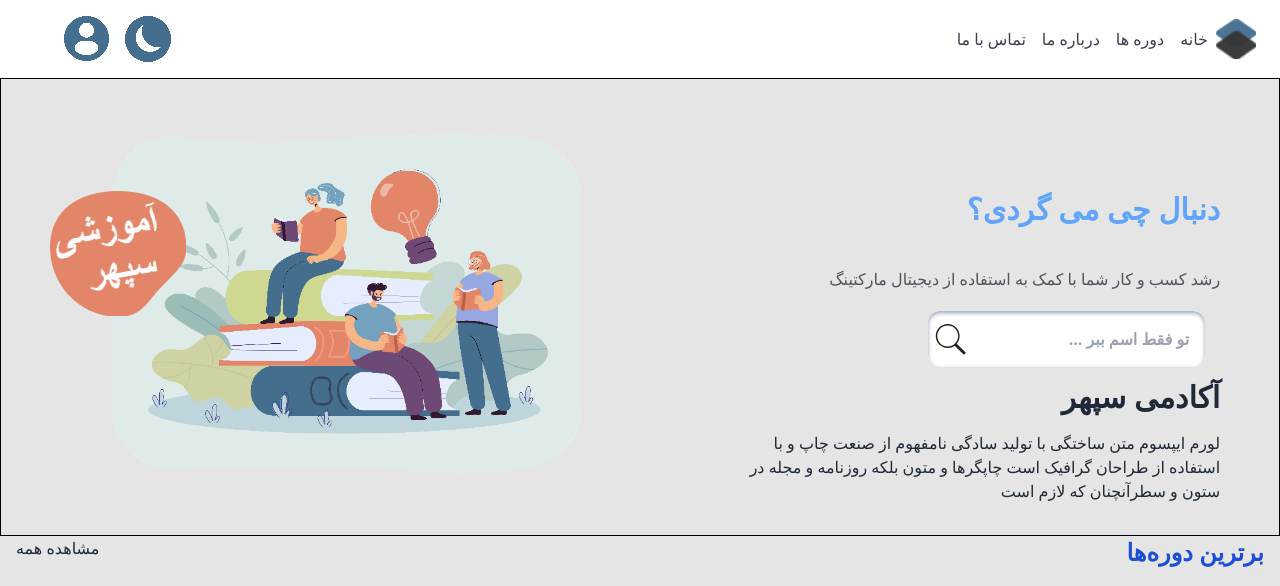
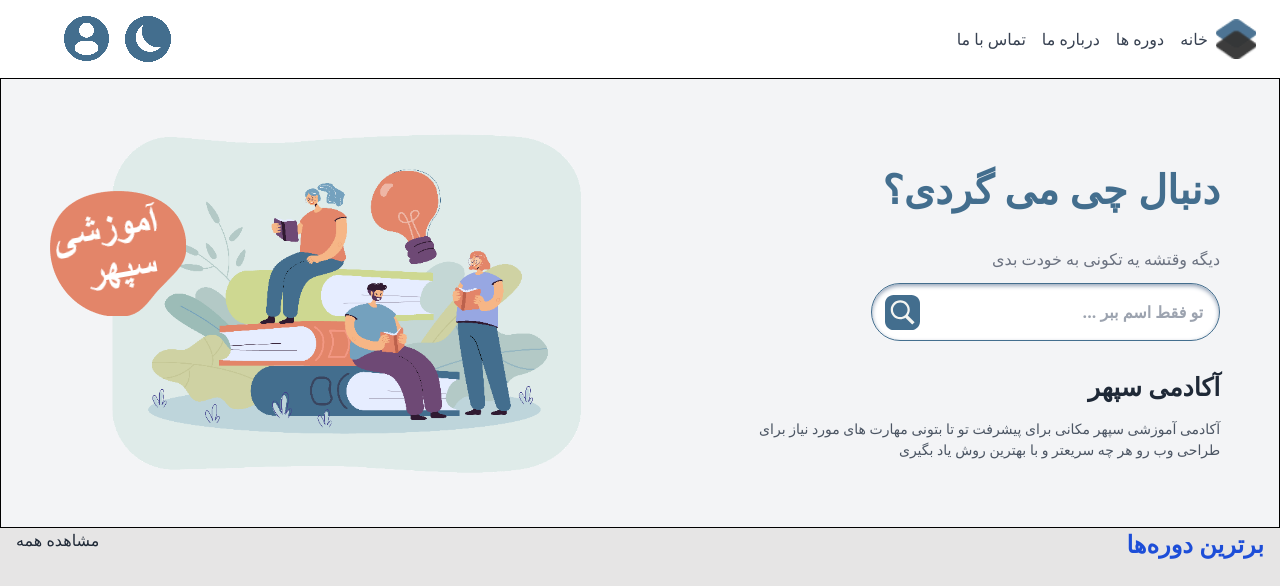
Before and after one commit to academy-react-summer1403/future-programmers, a React (Vite) app: page / in a window 1280 px wide. Shown: the top 586 px of the page. Built offline with nearby package versions, Linux system fonts and the light colour scheme; no server answers; a web font is replaced by a local one.

Commit message:
hero section

```diff
--- a/src/component/SearchBoxInCourses/SearchBox.jsx
+++ b/src/component/SearchBoxInCourses/SearchBox.jsx
@@ -5,7 +5,7 @@ function SearchBox({setSearch}) {
       <input
       onChange={(e)=>setSearch(e.target.value)}
       type='text' placeholder='جستجوی دوره' name='SearchCourse'
-      className='lg:p-4 md:max-lg:p-2 mr-[3%] bg-[url(public/search.svg)] [background-position-y:center] max-sm:[background-position-x:3%] [background-position-x:2%] bg-no-repeat text-base max-md:p-[9px] md:max-lg:text-[11px] font-bold [background-size:35px] md:max-lg:[background-size:25px] max-sm:[background-size:25px] max-sm:text-[13px] [center] shadow-inner shadow-slate-400 rounded-xl dark:bg-[#556e53] dark:placeholder-[#d1d4c9]'   />
+      className='lg:p-4 md:max-lg:p-2 mr-[3%] bg-[url(public/courseSearch.svg)] dark:bg-[url(public/darkcourseSearch.svg)] [background-position-y:center] max-sm:[background-position-x:3%] [background-position-x:2%] bg-no-repeat text-base max-md:p-[9px] md:max-lg:text-[11px] font-bold [background-size:35px] md:max-lg:[background-size:25px] max-sm:[background-size:25px] max-sm:text-[13px] [center] shadow-inner shadow-slate-400 rounded-xl dark:bg-[#556e53] dark:placeholder-[#d1d4c9]'   />
     </div>
   )
 }
--- a/src/component/landingComponent/HeroSection/HeroSection.jsx
+++ b/src/component/landingComponent/HeroSection/HeroSection.jsx
@@ -2,16 +2,14 @@
 
 const HeroSection = () => {
     return (
-        <div className=" bg-[#e6e5e5] font-[sans] dark:bg-[#152a38] border border-black">
+        <div className=" bg-[#f3f4f6] font-[sans] dark:bg-[#152a38] border border-black">
             <div className=" py-8 px-4 mx-auto flex flex-row justify-around">
                     <div className="text-center md:text-right  w-full md:w-[40%]">
-                        <h1 className="text-3xl mx-auto  font-bold mb-4 mt-20  text-blue-400">دنبال چی می گردی؟</h1>
-                        <p className="text-gray-600 dark:text-slate-50 mb-2 mt-10">
-                            رشد کسب و کار شما با کمک به استفاده از دیجیتال مارکتینگ
-                        </p>
-                        <input type="text" placeholder='تو فقط اسم ببر ...' className='my-3 lg:p-4 md:max-lg:p-2 mr-[3%] bg-[url(public/search.svg)] [background-position-y:center] max-sm:[background-position-x:3%] [background-position-x:2%] bg-no-repeat text-base max-md:p-[9px] md:max-lg:text-[11px] font-bold [background-size:35px] md:max-lg:[background-size:25px] max-sm:[background-size:25px] max-sm:text-[13px] [center] shadow-inner shadow-slate-400 rounded-xl dark:bg-[#556e53] dark:placeholder-[#d1d4c9]'/>
-                        <h3 className="font-semibold text-3xl">آکادمی سپهر</h3>
-                        <p className='mt-4 sm:w-[70%] md:w-full mx-auto'> لورم ایپسوم متن ساختگی با تولید سادگی نامفهوم از صنعت چاپ و با استفاده از طراحان گرافیک است چاپگرها و متون بلکه روزنامه و مجله در ستون و سطرآنچنان که لازم است</p>
+                        <h1 className="text-[40px] mx-auto  font-bold mb-4 mt-12  text-[#436E8E]">دنبال چی می گردی؟</h1>
+                        <p className="text-gray-500 dark:text-slate-50 mt-7">دیگه وقتشه یه تکونی به خودت بدی</p>
+                        <input type="text" placeholder='تو فقط اسم ببر ...' className=' border border-[#436E8E] my-3 w-[70%] lg:p-4 md:max-lg:p-2 bg-[url(public/courseSearch.svg)] dark:bg-[url(public/darkcourseSearch.svg)] [background-position-y:center] max-sm:[background-position-x:3%] [background-position-x:4%] bg-no-repeat text-base max-md:p-[9px] md:max-lg:text-[11px] font-bold [background-size:35px] md:max-lg:[background-size:25px] max-sm:[background-size:25px] max-sm:text-[13px] [center] shadow-inner shadow-slate-400 rounded-[30px] dark:bg-[#556e53] dark:placeholder-[#d1d4c9]'/>
+                        <h3 className=" mt-[15px] font-semibold text-[25px]">آکادمی سپهر</h3>
+                        <p className='mt-3 text-[14px] text-gray-600 sm:w-[70%] md:w-full mx-auto'> آکادمی آموزشی سپهر مکانی برای پیشرفت تو تا بتونی مهارت های مورد نیاز برای طراحی وب رو هر چه سریعتر و با بهترین روش یاد بگیری</p>
                     </div>
                     <div className="relative hidden md:block w-[405]">
                         <img src="./header-bg.png" alt="Hero" className='h-96' />
```
Also changed, not shown: public/courseSearch.svg (added), public/darkcourseSearch.svg (added).
